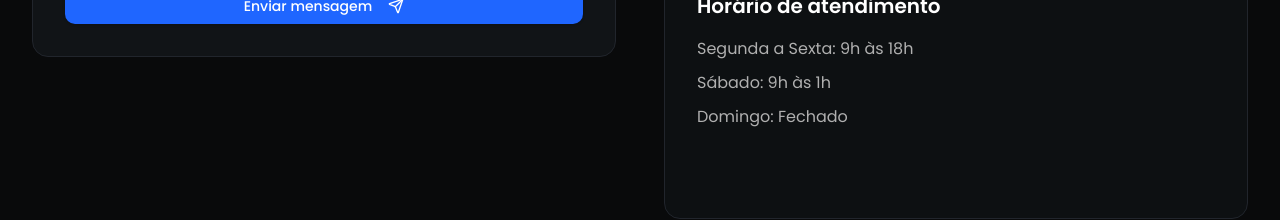
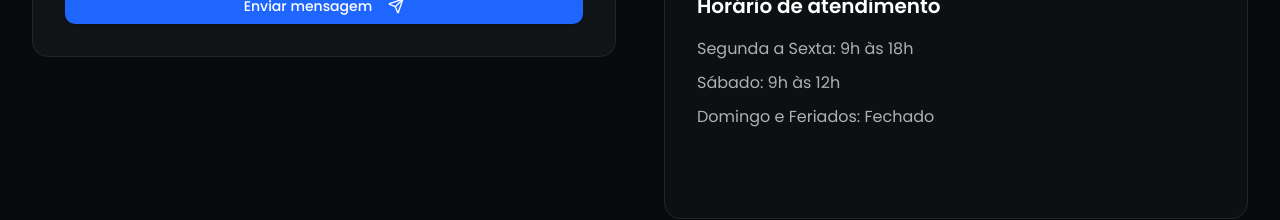
Before and after one commit to Lucas-290321/Axyon, a React (Vite) app: page /contato in a window 1280 px wide. Shown: the part 916-1136 px from the top of the page. Built offline with nearby package versions, Linux system fonts and the light colour scheme; what pocketbase would draw is missing.

Commit message:
Atualizar contatos

```diff
--- a/src/pages/ContatoPage.jsx
+++ b/src/pages/ContatoPage.jsx
@@ -131,8 +131,8 @@ export default function ContatoPage() {
                   <h3 className="text-xl font-semibold mb-4 text-foreground">Horário de atendimento</h3>
                   <div className="space-y-2 text-muted-foreground">
                     <p>Segunda a Sexta: 9h às 18h</p>
-                    <p>Sábado: 9h às 1h</p>
-                    <p>Domingo: Fechado</p>
+                    <p>Sábado: 9h às 12h</p>
+                    <p>Domingo e Feriados: Fechado</p>
                   </div>
                 </div>
               </motion.div>
```
